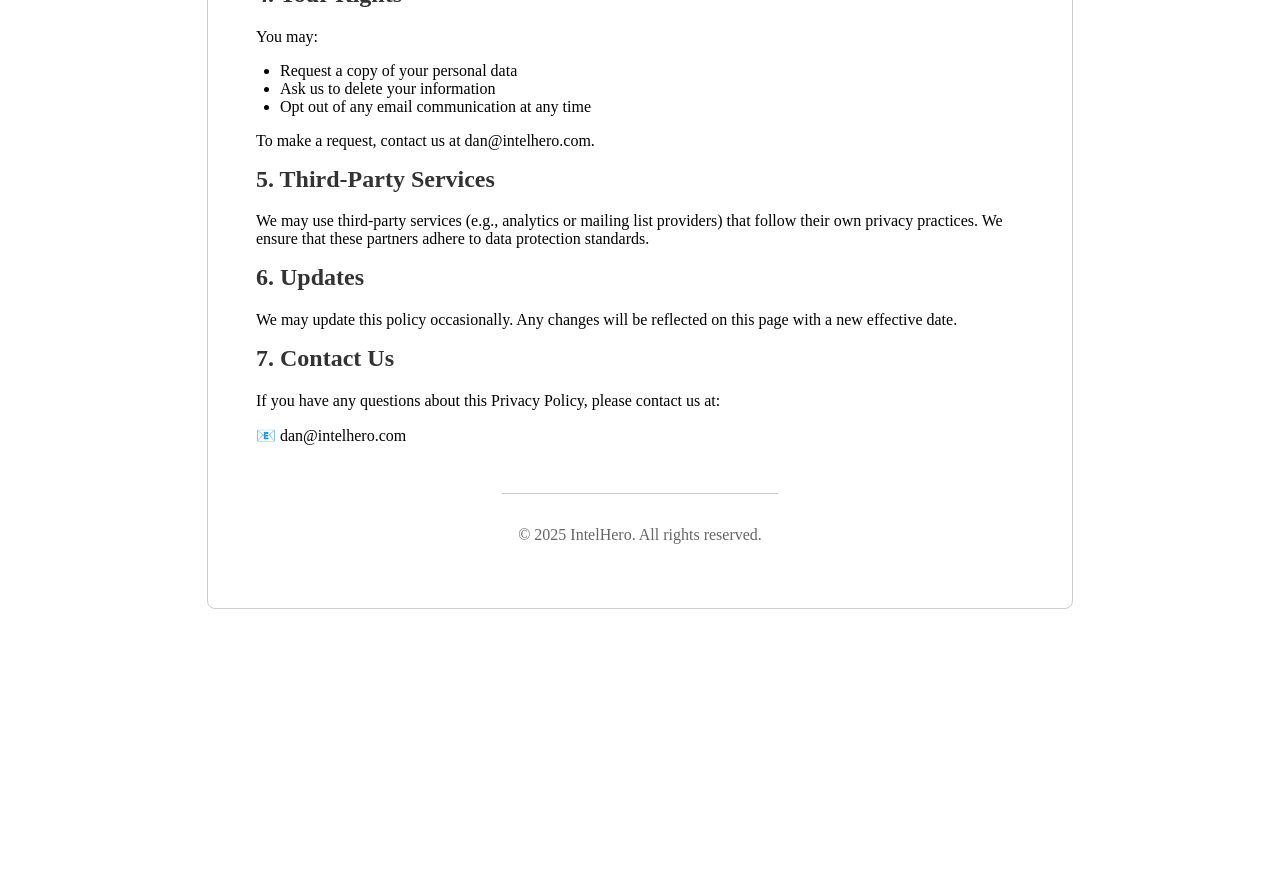
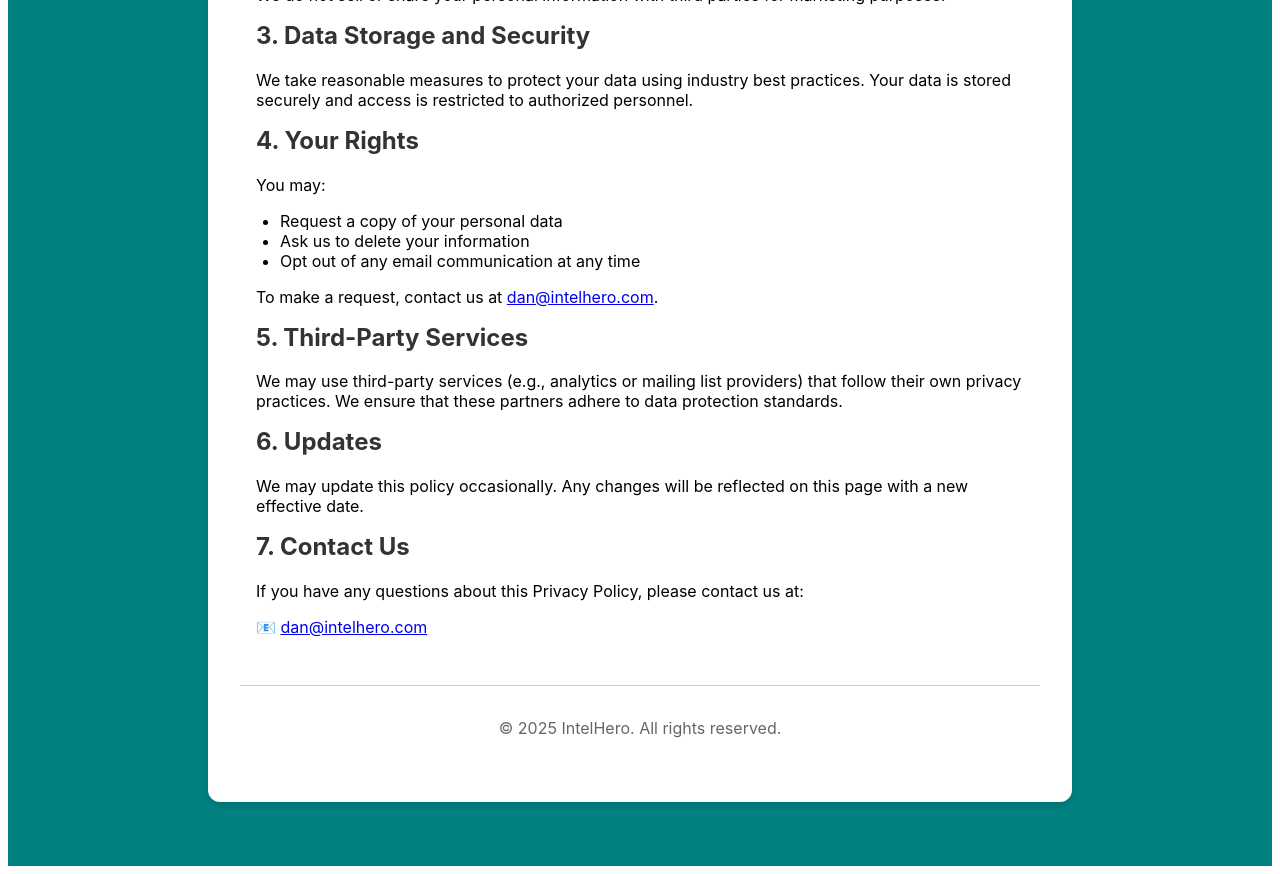
Before and after one commit to dan-intelhero/intelhero-website, a Next.js app: page /privacy in a window 1280 px wide. Shown: the part 780-1654 px from the top of the page. Before the commit the page ends 1397 px from the top, so only its background shows below. Built offline with nearby package versions, Linux system fonts and the light colour scheme.

Commit message:
Update privacy page with clickable email links and styling adjustments

```diff
--- a/pages/privacy.tsx
+++ b/pages/privacy.tsx
@@ -1,9 +1,9 @@
 import React from 'react';
-import styles from '../app/page.module.css';
 
 const PrivacyPage = () => {
   return (
-    <div className={styles.main} style={{ padding: '2rem', maxWidth: '800px', margin: 'auto', border: '1px solid #ccc', borderRadius: '8px', backgroundColor: '#fff' }}>
+    <div style={{ fontFamily: 'Inter, sans-serif', backgroundColor: '#008080', minHeight: '100vh', display: 'flex', justifyContent: 'center', alignItems: 'center', padding: '2rem 0' }}>
+      <div style={{ backgroundColor: '#fff', borderRadius: '12px', padding: '2rem', maxWidth: '800px', boxShadow: '0 4px 6px rgba(0, 0, 0, 0.1)', margin: '2rem 0' }}>
         <header style={{ textAlign: 'center', padding: '1rem', borderBottom: '1px solid #ccc' }}>
           <h1 style={{ color: '#333' }}>Privacy Policy</h1>
           <p style={{ color: '#666' }}>Effective Date: June 7, 2025</p>
@@ -52,7 +52,7 @@
             <li>Opt out of any email communication at any time</li>
           </ul>
           <p>
-          To make a request, contact us at dan@intelhero.com.
+            To make a request, contact us at <a href="mailto:dan@intelhero.com">dan@intelhero.com</a>.
           </p>
 
           <h2 style={{ color: '#333', marginTop: '1rem' }}>5. Third-Party Services</h2>
@@ -69,13 +69,14 @@
           <p>
             If you have any questions about this Privacy Policy, please contact us at:
           </p>
-        <p>📧 dan@intelhero.com</p>
+          <p>📧 <a href="mailto:dan@intelhero.com">dan@intelhero.com</a></p>
         </main>
 
         <footer style={{ textAlign: 'center', padding: '1rem', borderTop: '1px solid #ccc', marginTop: '1rem' }}>
           <p style={{ color: '#666' }}>© 2025 IntelHero. All rights reserved.</p>
         </footer>
       </div>
+    </div>
   );
 };
 
```
Lines whose indentation alone changed are shown as unchanged.
